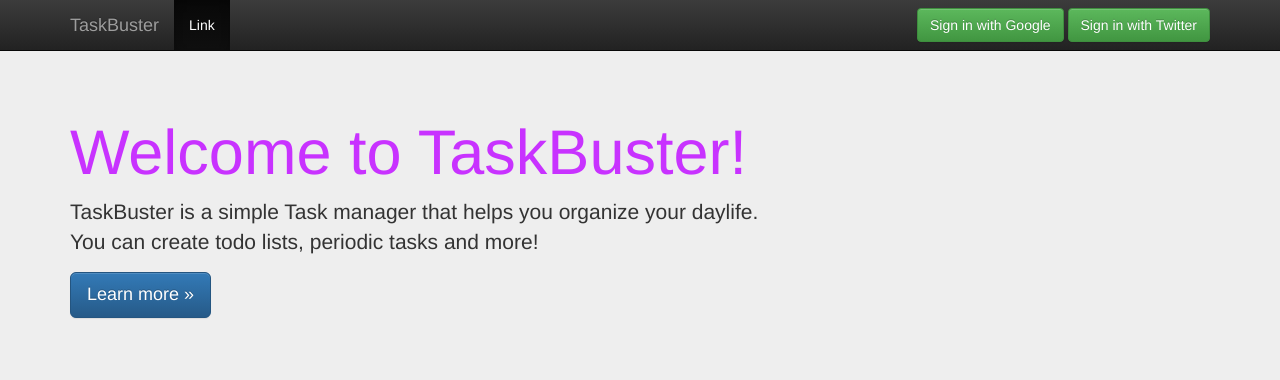
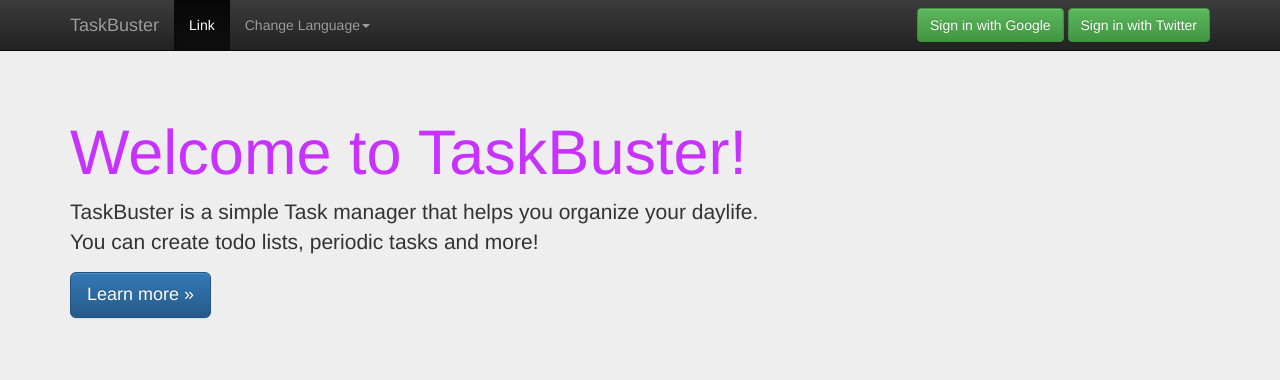
Before and after one commit to userimack/taskbuster_project, a Django app: page /en/ in a window 1280 px wide. Shown: the top 380 px of the page. Run offline with Django 3.2, Linux system fonts and the light colour scheme; some libraries are stand-ins or nearby versions.

Commit message:
Added Dropdown for language change

```diff
--- a/taskbuster/templates/base.html
+++ b/taskbuster/templates/base.html
@@ -47,7 +47,17 @@
         <div id="navbar" class="navbar-collapse collapse">
             <ul class="nav navbar-nav">
                 <li class="active"><a href="#">Link <span class="sr-only">(current)</span></a></li>
+
+                <li class="dropdown">
+                  <a href="#" class="dropdown-toggle" data-toggle="dropdown" role="button" aria-expanded="false">Change Language<span class="caret"></span></a>
+                  <ul class="dropdown-menu" role="menu">
+                    <li><a href="http://127.0.0.1:8000/en/">English</a></li>
+                    <li><a href="http://127.0.0.1:8000/hi/">Hindi</a></li>
+                  </ul>
+                </li>
             </ul>
+
+
 
 
         <div class="navbar-collapse collapse">
```
